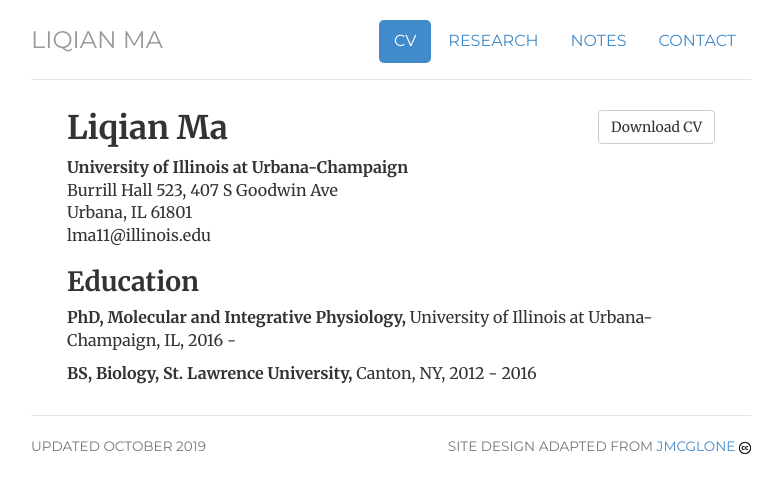
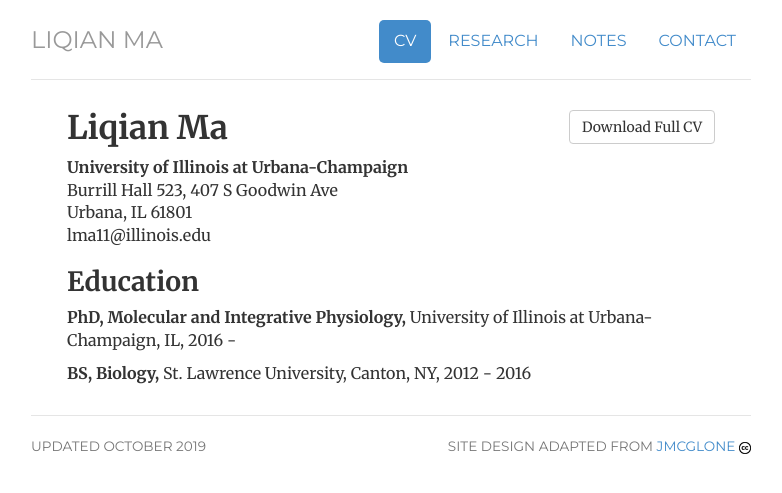
Before and after one commit to liqian-ma/liqian-ma.github.io, a Jekyll site: the page built from cv/index.html, in a window 1280 px wide. Shown: the top 493 px of the page, without its empty margins (249-1031 px from the left). Built offline with Jekyll 4.4.1, drawn with Linux system fonts in a browser that asks for light colours.

Commit message:
Update index.html

```diff
--- a/cv/index.html
+++ b/cv/index.html
@@ -10,7 +10,7 @@ research: passive
 description: Current CV for Liqian Ma
 ---
 <div class="cv">
-	<a href="/files/CV_LM.pdf" class="btn btn-default pull-right" title="Download CV as PDF">Download CV</a>
+	<a href="/files/CV_LM.pdf" class="btn btn-default pull-right" title="Download Full CV as PDF">Download Full CV</a>
 	<div itemscope itemtype="http://data-vocabulary.org/Person">
 
 				<span itemprop="name"><h1>Liqian Ma</h1></span>
@@ -32,6 +32,6 @@ description: Current CV for Liqian Ma
 
 				<h2>Education</h2>
 				<p><strong>PhD, Molecular and Integrative Physiology,</strong> University of Illinois at Urbana-Champaign, IL, 2016 - </strong><br>
-				<p><strong>BS, Biology, St. Lawrence University,</strong> Canton, NY, 2012 - 2016</p>
+				<p><strong>BS, Biology,</strong> St. Lawrence University, Canton, NY, 2012 - 2016</p>
 
 </div>
```
